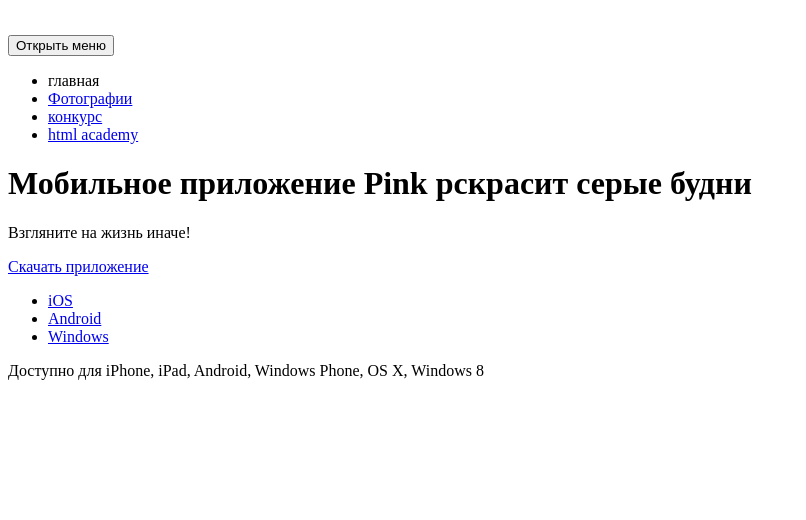
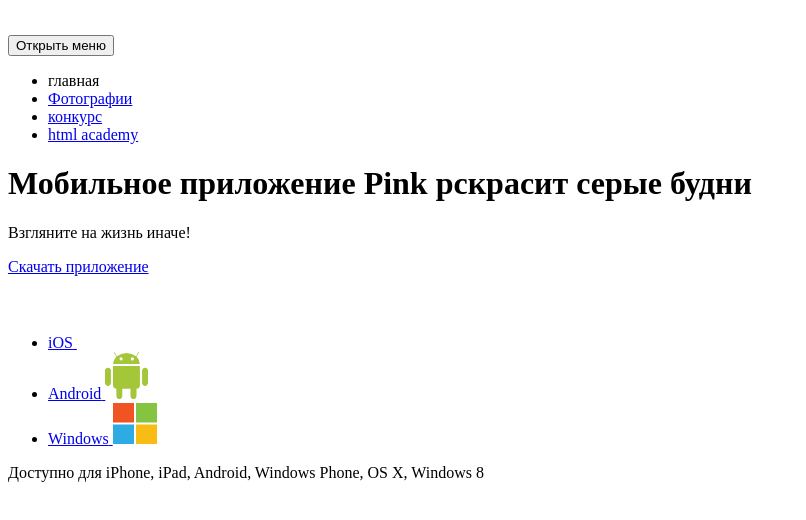
Before and after one commit to htmlacademy-adaptive/1995309-pink-25, a website: page index.html in a window 1280 px wide. Shown: the whole page, without its empty margins (0-806 px from the left). Drawn offline with Linux system fonts and the light colour scheme.

Commit message:
Добавляет иконки приложений

```diff
--- a/index.html
+++ b/index.html
@@ -62,15 +62,33 @@
           <ul class="apps__list">
 
             <li class="apps__item">
-              <a class="apps__link" href="https://www.apple.com/ru/app-store/"><span class="visually-hidden">iOS</span></a>
+              <a class="apps__link" href="https://www.apple.com/ru/app-store/">
+                <span class="visually-hidden">iOS</span>
+                <svg width="47" height="56" viewBox="0 0 47 56" fill="none" xmlns="http://www.w3.org/2000/svg">
+                  <path d="M39.2 29.7A12.7 12.7 0 0 0 47 41c-1 2.9-2.3 5.6-4 8-2.4 3.4-5 6.8-8.8 7-4 0-5.1-2.3-9.6-2.3-4.4 0-5.8 2.2-9.4 2.3-3.7.1-6.7-3.7-9.1-7.1-5-7-8.8-19.7-3.7-28.2a14.5 14.5 0 0 1 12-7c3.7-.1 7.2 2.4 9.5 2.4s6.6-3 11-2.6a13.8 13.8 0 0 1 10.6 5.6c-.3.2-6.3 3.6-6.2 10.6ZM32 9A12 12 0 0 0 35 0c-3.3.3-6.4 1.8-8.6 4.2-1.8 2.1-3.5 5.5-3 8.7 3.2.2 6.5-1.6 8.5-4" fill="#fff"/>
+                </svg>
+              </a>
             </li>
 
             <li class="apps__item">
-              <a class="apps__link" href="https://play.google.com/store"><span class="visually-hidden">Android</span></a>
+              <a class="apps__link" href="https://play.google.com/store">
+                <span class="visually-hidden">Android</span>
+                <svg width="43" height="47" viewBox="0 0 43 47" fill="none" xmlns="http://www.w3.org/2000/svg">
+                  <path d="M34.9 14H8v19.2c0 1 .3 1.8 1 2.5.6.6 1.5 1 2.4 1.1v7.5c0 .7.4 1.4 1 2a3 3 0 0 0 4 0c.5-.6.8-1.3.9-2v-7.5h8.2v7.5c0 .7.4 1.4 1 2a3 3 0 0 0 4 0c.6-.6.9-1.3 1-2v-7.5a3.6 3.6 0 0 0 3.4-3.6V14.4l-.1-.3ZM3 15.7a3 3 0 0 1 2 .9c.6.5.9 1.3.9 2V31a2.8 2.8 0 0 1-.9 2 3 3 0 0 1-2 1 3 3 0 0 1-2.1-1c-.6-.5-.9-1.2-.9-2V18.6a2.8 2.8 0 0 1 .9-2 3 3 0 0 1 2-.9ZM40 15.7a3 3 0 0 1 2.1.9c.6.5.9 1.3.9 2V31a2.8 2.8 0 0 1-.9 2 3 3 0 0 1-2 1 3 3 0 0 1-2.1-1c-.6-.5-.9-1.2-.9-2V18.6a2.8 2.8 0 0 1 .9-2 3 3 0 0 1 2-.9ZM8.2 12h26.5c0-2.7-1.2-5.3-3.2-7.2L34 .5a.3.3 0 0 0 0-.5.3.3 0 0 0-.5.1l-2.4 4.2A16.7 16.7 0 0 0 21.5.9a17 17 0 0 0-9.6 3.4L9.5.2 9.3 0h-.2l-.2.2v.3l2.6 4.2c-2 2-3.3 4.6-3.3 7.4Zm17.7-5.2c0-.3.1-.7.4-1a1.5 1.5 0 0 1 2.2 0 1.5 1.5 0 0 1 0 2.1 1.5 1.5 0 0 1-2.2 0c-.3-.3-.4-.7-.4-1Zm-11.4 0c0-.3.2-.7.4-1a1.5 1.5 0 0 1 2.2 0 1.5 1.5 0 0 1 0 2.1A1.5 1.5 0 0 1 15 8c-.2-.3-.4-.7-.4-1Z" fill="#A4C639"/>
+                </svg>
+              </a>
             </li>
 
             <li class="apps__item">
-              <a class="apps__link" href="https://www.microsoft.com/ru-ru/store/apps/windows-phone"><span class="visually-hidden">Windows</span></a>
+              <a class="apps__link" href="https://www.microsoft.com/ru-ru/store/apps/windows-phone">
+                <span class="visually-hidden">Windows</span>
+                <svg width="44" height="41" viewBox="0 0 44 41" fill="none" xmlns="http://www.w3.org/2000/svg">
+                  <path d="M21 19.5H0V0h21v19.5Z" fill="#F05423"/>
+                  <path d="M44 19.5H23V0h21v19.5Z" fill="#84C441"/>
+                  <path d="M21 41H0V21.5h21V41Z" fill="#2DABE2"/>
+                  <path d="M44 41H23V21.5h21V41Z" fill="#F9BC15"/>
+                </svg>
+              </a>
             </li>
 
           </ul>
```
Also changed, not shown: images/android-logo.svg (added), images/apple-logo.svg (added), images/microsoft-logo.svg (added).
